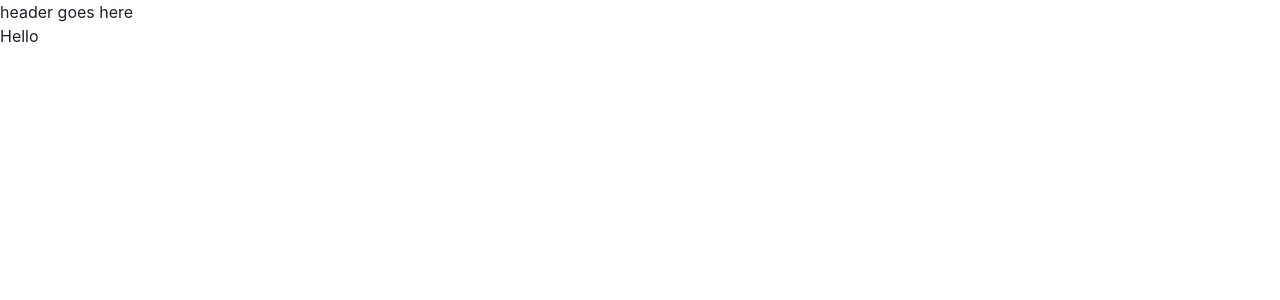
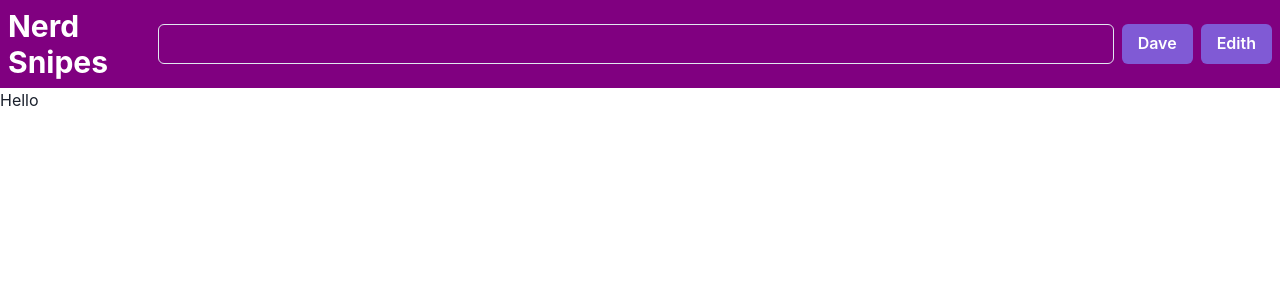
Before and after one commit to davebro1031/EnchantedMath, a React (Vite) app: page / in a window 1280 px wide. Shown: the top 300 px of the page. Built offline with nearby package versions, Linux system fonts and the light colour scheme.

Commit message:
begin simple header, searchbar

```diff
--- a/src/components/Header.jsx
+++ b/src/components/Header.jsx
@@ -1,10 +1,19 @@
 import React from 'react'
+import { Flex, Box, Heading, Spacer, ButtonGroup, Button } from '@chakra-ui/react'
+import Search from './Search'
 
 function Header() {
     return (
-        <div>
-            header goes here
-        </div>
+        <Flex gap="2" align='center' p='2' bg='purple'>
+            <Heading size='lg' color='white'>Nerd Snipes</Heading>
+            <Spacer />
+            <Search />
+            <ButtonGroup>
+                <Button colorScheme='purple'>Dave</Button>
+                <Button colorScheme='purple'>Edith</Button>
+
+            </ButtonGroup>
+        </Flex>
     )
 }
 
--- /dev/null
+++ b/src/components/Search.jsx
@@ -0,0 +1,10 @@
+import React from 'react'
+import { Input } from '@chakra-ui/react'
+
+function Search() {
+    return (
+        <Input/>
+    )
+}
+
+export default Search
```
